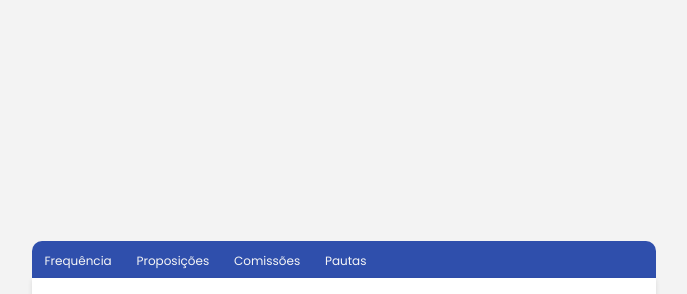
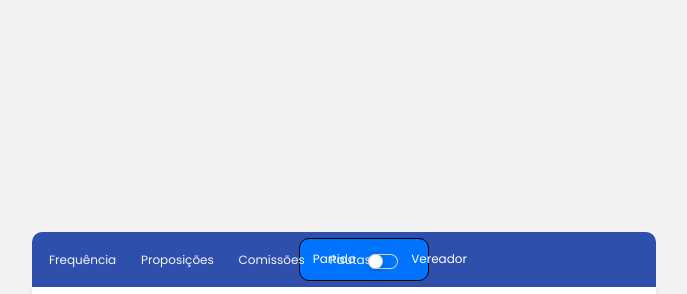
Before and after one commit to Draco-Imperium/API_FATEC1, a Flask app: page /graficos in a window 1280 px wide. Shown: the part 101-395 px from the top of the page, without its empty margins (296-983 px from the left). Run offline with Flask 3, Linux system fonts and the light colour scheme; some libraries are stand-ins or nearby versions.

Commit message:
Update graficos.html

```diff
--- a/app/templates/graficos.html
+++ b/app/templates/graficos.html
@@ -4,10 +4,7 @@
     <meta charset="UTF-8" />
     <meta name="viewport" content="width=device-width, initial-scale=1.0" />
     <title>Gráficos com Chart.js</title>
-    <link
-      rel="stylesheet"
-      href="{{ url_for('static', filename='css/grafico.css') }}"
-    />
+    <link rel="stylesheet" href="{{ url_for('static', filename='css/grafico.css') }}" />
     {% include 'headFH.html' %}
   </head>
 
@@ -16,6 +13,9 @@
 
     <main class="main">
       <div>
+        <nav class="navigation-bar">
+            <ul class="navigation-items">
+              <div class="div">
                 <nav class="navigation-bar">
                   <ul class="navigation-items">
                     <li class="dropdown">
@@ -45,14 +45,27 @@
                     <li class="dropdown">
                       <a href="#">Pautas</a>
                       <ul class="dropdown-menu">
-                        <li><a href="#">Economia</a></li>
-                        <li><a href="#">Saúde</a></li>
-                        <li><a href="#">Educação</a></li>
-                        <li><a href="#">Segurança</a></li>
+                        <li><a href="#">Justiça, Redação e Direitos Humanos</a></li>
+                        <li><a href="#">Ética</a></li>
+                        <li><a href="#">Planejamento urbano, Obras e Tranportes</a></li>
                         <li><a href="#">Meio ambiente</a></li>
+                        <li><a href="#">Economia, Finanças e Orçamento</a></li>
+                        <li><a href="#">Educação e Promoção social</a></li>
                     </ul>
                 </li>
             </ul>
+          </li>
+          <section class="pev">
+            <h5>Partido</h5>
+            <div class="onoff">
+              <input type="checkbox" class="toggle" id="onoff1">
+              <label for="onoff1"></label>
+            </div>
+            <h5>Vereador</h5>
+          </section>
+          <li></li>
+        </ul>
+      </nav>
         </nav>
       <div class="container">
         <div id="graficoContainer">
```
Lines whose indentation alone changed are shown as unchanged.
